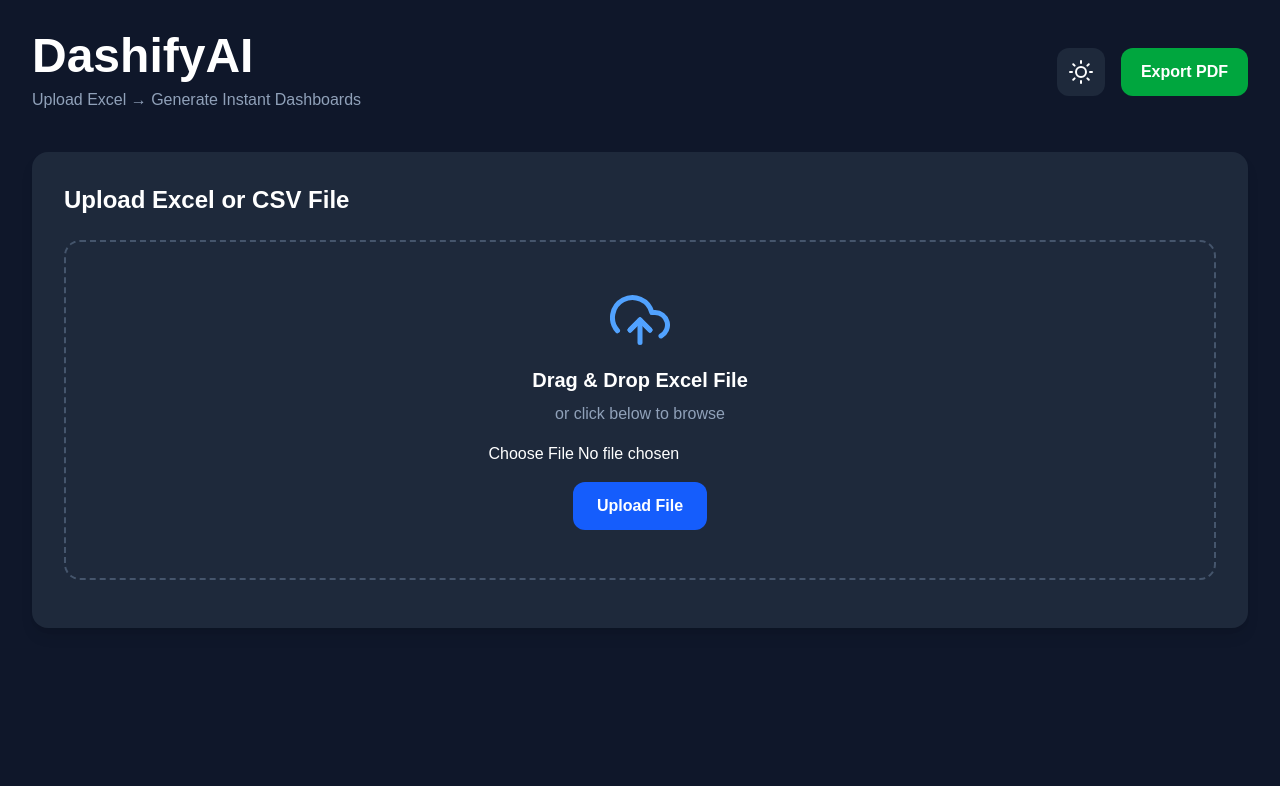
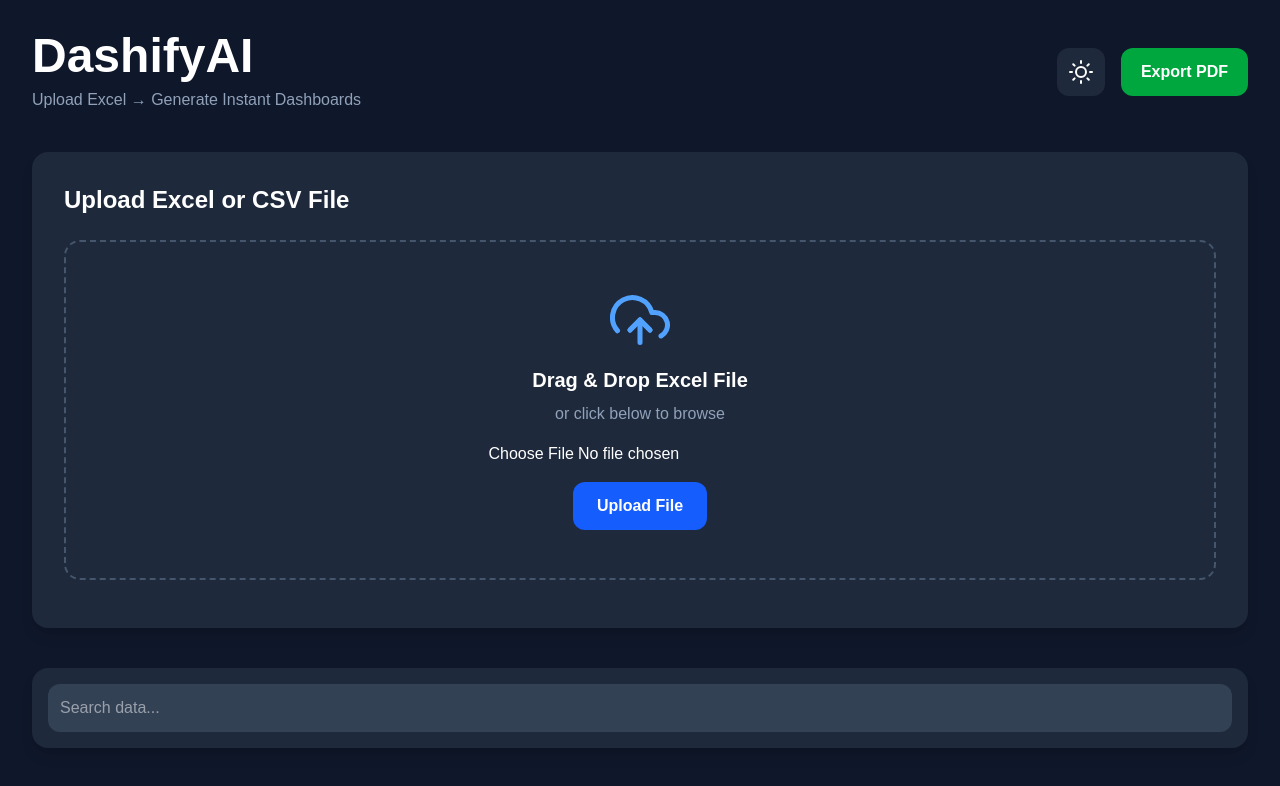
Before and after one commit to vineethjr/DashifyAI, a React app in the folder frontend/: page / in a window 1280 px wide. Shown: the top 786 px of the page. Built offline with nearby package versions, Linux system fonts and the light colour scheme; the HTML template or start-up script is replaced by a standard one.

Commit message:
Added multi-sheet detection

```diff
--- a/frontend/src/App.jsx
+++ b/frontend/src/App.jsx
@@ -27,6 +27,9 @@ function App() {
   const [darkMode, setDarkMode] = useState(true);
   const [loading, setLoading] = useState(false);
   const dashboardRef = useRef();
+  const [searchTerm, setSearchTerm] = useState("");
+  const [sheets, setSheets] = useState([]);
+  const [selectedSheet, setSelectedSheet] = useState("");
 
   const handleUpload = async () => {
     setLoading(true);
@@ -47,6 +50,8 @@ function App() {
 
       setMessage(response.data.message);
       setTableData(response.data.data);
+      setSheets(response.data.sheets);
+      setSelectedSheet(response.data.sheets[0]);
 
     } catch (error) {
       console.error(error);
@@ -93,6 +98,13 @@ const insights = generateInsights(
   totalValue,
   averageValue,
   maxValue
+);
+
+const filteredData = tableData.filter((row) =>
+  Object.values(row)
+    .join(" ")
+    .toLowerCase()
+    .includes(searchTerm.toLowerCase())
 );
 
 const downloadPDF = async () => {
@@ -165,10 +177,73 @@ const downloadPDF = async () => {
   loading={loading}
   message={message}
 />
+
+<div
+  className={`
+    ${darkMode ? "bg-[#1e293b]" : "bg-white"}
+    p-4 rounded-2xl shadow-lg mb-10
+  `}
+>
+
+  <input
+    type="text"
+    placeholder="Search data..."
+    value={searchTerm}
+    onChange={(e) => setSearchTerm(e.target.value)}
+    className="
+      w-full p-3 rounded-xl
+      bg-[#334155]
+      text-white
+      outline-none
+    "
+  />
+
+</div>
+
+{sheets.length > 1 && (
+
+  <div
+    className={`
+      ${darkMode ? "bg-[#1e293b]" : "bg-white"}
+      p-4 rounded-2xl shadow-lg mb-10
+    `}
+  >
+
+    <h2 className="text-xl font-semibold mb-4">
+      Select Sheet
+    </h2>
+
+    <select
+      value={selectedSheet}
+      onChange={(e) =>
+        setSelectedSheet(e.target.value)
+      }
+      className="
+        p-3 rounded-xl
+        bg-[#334155]
+        text-white
+        outline-none
+      "
+    >
+
+      {sheets.map((sheet, index) => (
+
+        <option key={index} value={sheet}>
+          {sheet}
+        </option>
+
+      ))}
+
+    </select>
+
+  </div>
+
+)}
+
     {/* KPI CARDS SECTION */}
   <KPISection
   darkMode={darkMode}
-  tableData={tableData}
+  tableData={filteredData}
   yKey={yKey}
   totalValue={totalValue}
   averageValue={averageValue}
@@ -178,7 +253,7 @@ const downloadPDF = async () => {
       {/* CHART SECTION */}
 <ChartSection
   darkMode={darkMode}
-  tableData={tableData}
+  tableData={filteredData}
   chartType={chartType}
   xKey={xKey}
   yKey={yKey}
@@ -187,14 +262,14 @@ const downloadPDF = async () => {
 {/* AI INSIGHTS */}
 <InsightsSection
   darkMode={darkMode}
-  tableData={tableData}
+  tableData={filteredData}
   insights={insights}
 />
 
       {/* TABLE SECTION */}
      <TableSection
   darkMode={darkMode}
-  tableData={tableData}
+  tableData={filteredData}
 />
 
     </motion.div>
```
Also changed, not shown: 1 other file (tests, documents, lock files or other folders).
